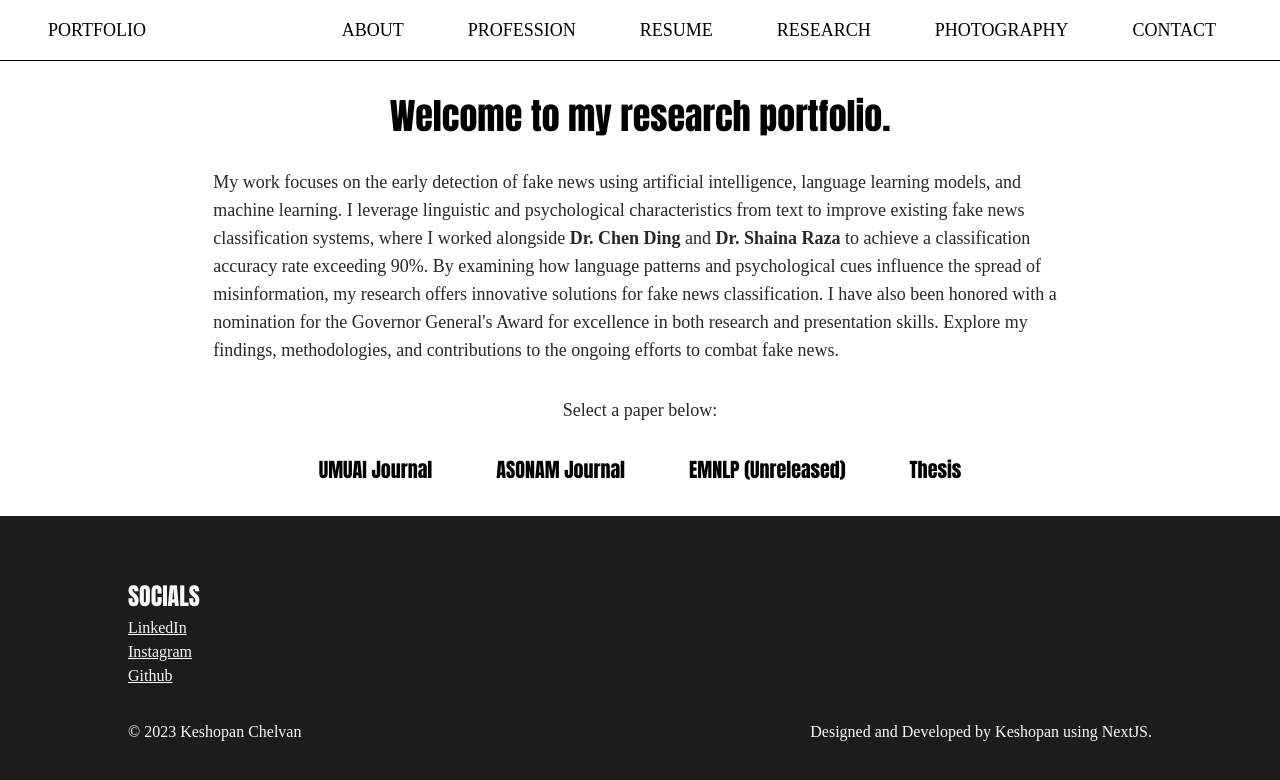
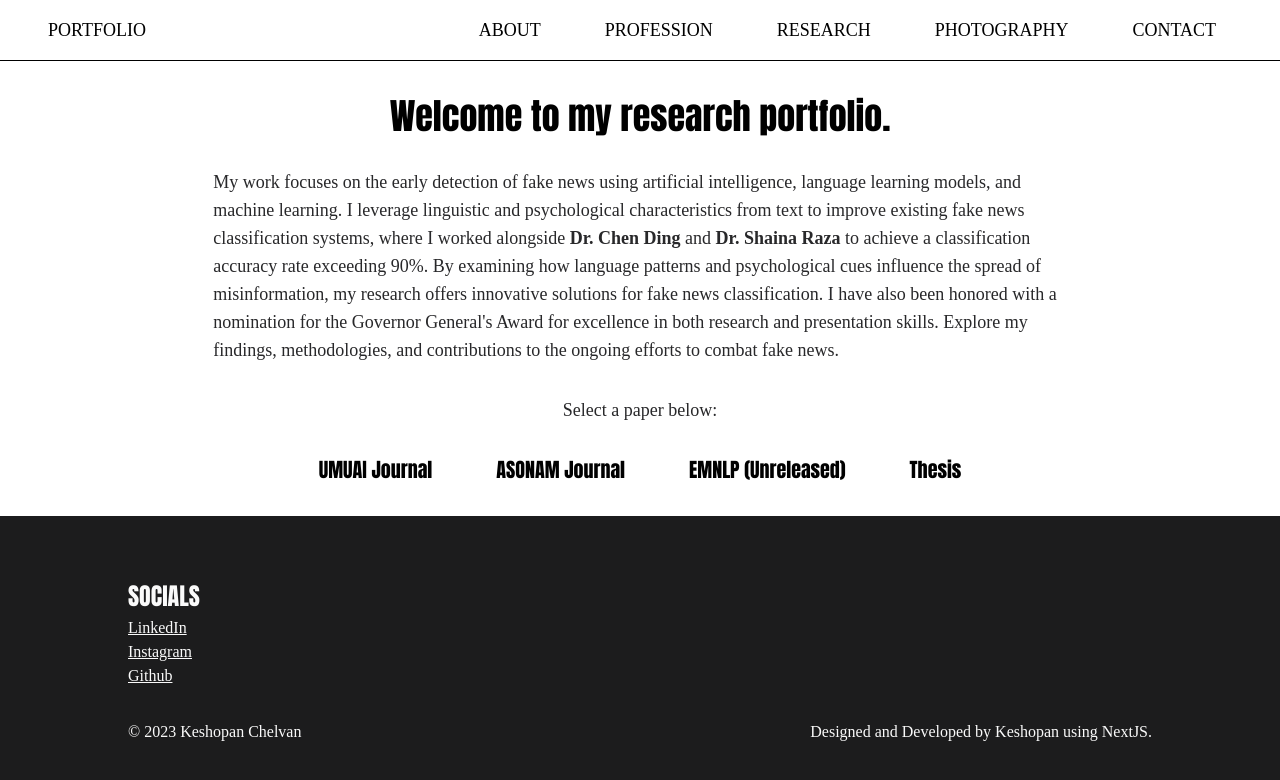
Before and after one commit to kchelvan/personal-site, a Next.js app: page /research in a window 1280 px wide. Shown: the top 780 px of the page. Built offline with nearby package versions, Linux system fonts and the light colour scheme.

Commit message:
Feature remove resume page (#17)
* Feature: Prisma Postgres Integration for Projects

* Resolved Build Error Page export field

* Added Prisma Generate before yarn build

* Moved Prisma call from api to server component

* Removed Resume Path for Privacy

```diff
--- a/src/app/resume/page.tsx
+++ /dev/null
@@ -1,18 +0,0 @@
-import Image from 'next/image';
-import React from 'react';
-
-import ResumePageOne from '@/public/resume/resume_1.jpg';
-import ResumePageTwo from '@/public/resume/resume_2.jpg';
-
-const ResumePage = () => {
-	return (
-		<div
-			className={`w-full flex flex-col justify-center items-center pt-14 bg-white`}
-		>
-			<Image src={ResumePageOne} alt={"Keshopan's Resume Page One"} />
-			<Image src={ResumePageTwo} alt={"Keshopan's Resume Page Two"} />
-		</div>
-	);
-};
-
-export default ResumePage;
--- a/src/components/layout/header.tsx
+++ b/src/components/layout/header.tsx
@@ -13,10 +13,10 @@ const ROUTES = [
 		label: 'PROFESSION',
 		route: '/profession',
 	},
-	{
-		label: 'RESUME',
-		route: '/resume',
-	},
+	// {
+	// 	label: 'RESUME',
+	// 	route: '/resume',
+	// },
 	{
 		label: 'RESEARCH',
 		route: '/research',
```
Also changed, not shown: src/public/resume/resume_1.jpg (deleted), src/public/resume/resume_2.jpg (deleted).
